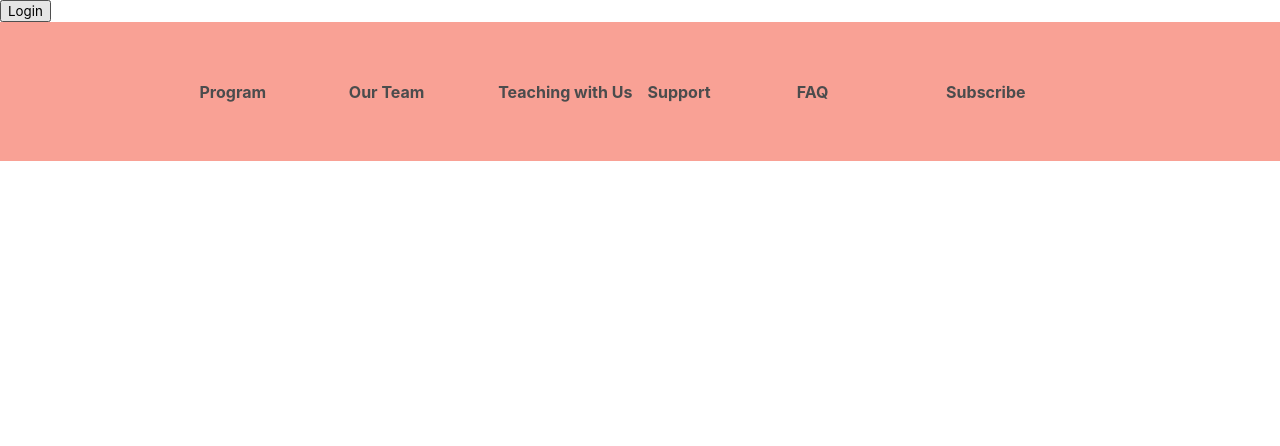
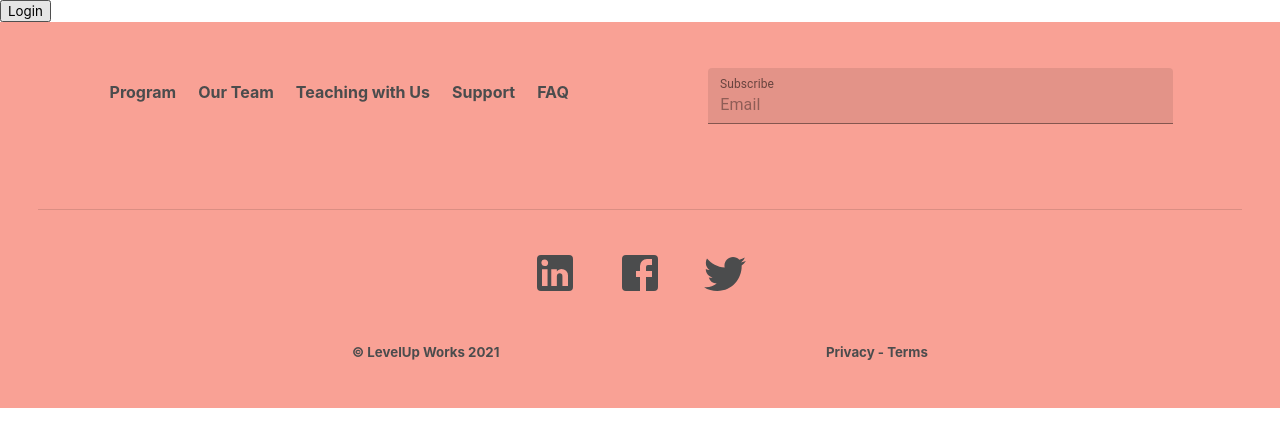
Before and after one commit to strigonone/levelupworksv2, a React (Create React App) app: page / in a window 1280 px wide. Shown: the top 446 px of the page. Built offline with nearby package versions, Linux system fonts and the light colour scheme.

Commit message:
Footer done

```diff
--- a/package.json
+++ b/package.json
@@ -6,6 +6,7 @@
     "@fortawesome/free-brands-svg-icons": "^5.15.3",
     "@fortawesome/react-fontawesome": "^0.1.14",
     "@material-ui/core": "^4.11.4",
+    "@material-ui/icons": "^4.11.2",
     "@testing-library/jest-dom": "^5.14.1",
     "@testing-library/react": "^11.2.7",
     "@testing-library/user-event": "^12.8.3",
--- a/src/components/MainFooter/MainFooter.js
+++ b/src/components/MainFooter/MainFooter.js
@@ -1,5 +1,12 @@
 import React from "react";
 import "./MainFooterStyle.css";
+
+import TextField from "@material-ui/core/TextField";
+import Divider from "@material-ui/core/Divider";
+
+import LinkedInIcon from "@material-ui/icons/LinkedIn";
+import FacebookIcon from "@material-ui/icons/Facebook";
+import TwitterIcon from "@material-ui/icons/Twitter";
 
 const MainFooter = () => {
 	return (
@@ -7,22 +14,37 @@ const MainFooter = () => {
 			<div className="FooterContainer">
 				<div className="ContentContainer">
 					<h4>Program</h4>
-				</div>
-				<div className="ContentContainer">
 					<h4>Our Team</h4>
-				</div>
-				<div className="ContentContainer">
 					<h4>Teaching with Us</h4>
-				</div>
-				<div className="ContentContainer">
 					<h4>Support</h4>
-				</div>
-				<div className="ContentContainer">
 					<h4>FAQ</h4>
 				</div>
+
 				<div className="ContentContainer">
-					<h4>Subscribe</h4>
+					{/* <h4>Subscribe</h4> */}
+					<TextField
+						id="filled-full-width"
+						label="Subscribe"
+						style={{ margin: 8 }}
+						placeholder="Email"
+						fullWidth
+						margin="normal"
+						InputLabelProps={{
+							shrink: true,
+						}}
+						variant="filled"
+					/>
 				</div>
+			</div>
+			<Divider style={{ margin: "3%" }} />
+			<div className="footerLogos">
+				<LinkedInIcon fontSize="inherit" />
+				<FacebookIcon fontSize="inherit" />
+				<TwitterIcon fontSize="inherit" />
+			</div>
+			<div className="footerBottomText">
+				<h5>© LevelUp Works 2021</h5>
+				<h5>Privacy - Terms</h5>
 			</div>
 		</div>
 	);
--- a/src/components/MainFooter/MainFooterStyle.css
+++ b/src/components/MainFooter/MainFooterStyle.css
@@ -2,20 +2,46 @@
 	background-color: #f9a195;
 	color: #4b4c4d;
 	width: 100%;
+	/* height: 100%; */
 	display: flex;
+	flex-direction: column;
 	justify-content: center;
 }
 
 .FooterContainer {
-	width: 70%;
+	width: 100%;
 	display: flex;
 	flex-direction: row;
 	justify-content: space-around;
-	margin: 3%;
+	margin: auto;
+	padding: 3%;
+	flex-wrap: wrap;
 }
 
 .ContentContainer {
 	display: flex;
 	flex-direction: row;
-	width: 15%;
+	justify-content: space-around;
+	width: 40%;
+	flex-wrap: wrap;
 }
+
+.footerLogos {
+	font-size: 3em;
+	display: flex;
+	flex-direction: row;
+	justify-content: space-around;
+	flex-wrap: wrap;
+	width: 20%;
+	margin: auto;
+}
+
+.footerBottomText {
+	text-align: center;
+	padding: 2%;
+	display: flex;
+	flex-wrap: wrap;
+	flex-direction: row;
+	justify-content: space-evenly;
+	/* margin: auto; */
+}
```
Also changed, not shown: 1 other file (tests, documents, lock files or other folders).
